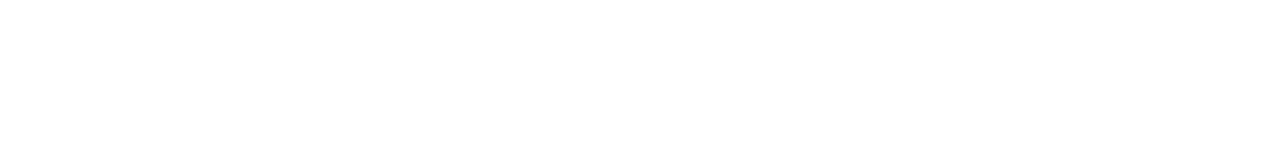
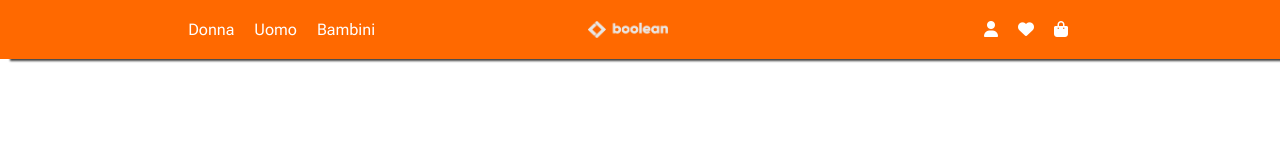
Before and after one commit to stecala/html-css-boolando, a plain HTML site: page index.html in a window 1280 px wide. Drawn offline with Linux system fonts and the light colour scheme.

Commit message:
header completo

```diff
--- a/css/style.css
+++ b/css/style.css
@@ -1,5 +1,79 @@
+@import url('https://fonts.googleapis.com/css2?family=Roboto+Flex:opsz,wght@8..144,200;8..144,300;8..144,400&display=swap');
+
 *{
     padding: 0;
     margin: 0;
     box-sizing: border-box;
 }
+
+img{
+    width: 100%;
+}
+
+.background-head{
+    background-color: #FF6900;
+    width: 100%;
+    padding: 10px 0;
+    margin: 0 auto;
+    position: fixed;
+    box-shadow: 10px 2px 2px  #424242;
+
+}
+
+.cont-head{
+    display: flex;
+    width: 70%;
+    margin: 0 auto;
+    justify-content: space-between;
+    font-family: 'Roboto Flex', sans-serif;
+}
+
+.sex-selector ul{
+    display: flex;
+    justify-content: center;
+}
+
+.sex-selector ul li{
+    list-style: none;
+}
+
+.sex-selector ul li a,
+.menu span a
+{
+    text-decoration: none;
+    padding: 10px;
+    color: white;
+}
+
+.sex-selector{
+    text-align: center;
+    width: 20%;
+    display: flex;
+    align-items: center;
+    justify-content: center;
+}
+
+.logo{
+    width: 20%;
+    display: flex;
+    align-items: center;
+    padding: 0 10px;
+}
+
+.logo img{
+    width: 50%;
+}
+
+.menu{
+    text-align: right;
+    width: 20%;
+    padding: 0 10px;
+    display: flex;
+    align-items: center;
+}
+
+.icon {
+    color: white;
+    display: flex;
+    align-items: center;
+}
--- a/index.html
+++ b/index.html
@@ -5,9 +5,33 @@
     <meta http-equiv="X-UA-Compatible" content="IE=edge">
     <meta name="viewport" content="width=device-width, initial-scale=1.0">
     <link rel="stylesheet" href="./css/style.css">
+    <link rel="stylesheet" href="https://cdnjs.cloudflare.com/ajax/libs/font-awesome/6.1.1/css/all.min.css" integrity="sha512-KfkfwYDsLkIlwQp6LFnl8zNdLGxu9YAA1QvwINks4PhcElQSvqcyVLLD9aMhXd13uQjoXtEKNosOWaZqXgel0g==" crossorigin="anonymous" referrerpolicy="no-referrer" />
     <title>Boolando</title>
 </head>
 <body>
+    <header>
+        <div class="background-head">
+            <div class="cont-head">
+                <nav class="sex-selector">
+                    <ul>
+                        <li><a href="#">Donna</a></li>
+                        <li><a href="#">Uomo</a></li>
+                        <li><a href="#">Bambini</a></li>
+                    </ul>
+                </nav>
+                <div class="logo"><img src="./img/boolean-logo.png" alt="logo-top"></div>
+                <div class="">
+                    <div class="menu">
+                        <span class="icon"><a href="#"><i class="fa-solid fa-user"></i></a></span>
+                        <span class="icon"><a href="#"><i class="fa-solid fa-heart"></i></a></span>
+                        <span class="icon"><a href="#"><i class="fa-solid fa-bag-shopping"></i></a></span>
+                    </div>
+                </div>
+            </div>
+        </div>
+    </header>
+    <main>
 
+    </main>
 </body>
 </html>
```
